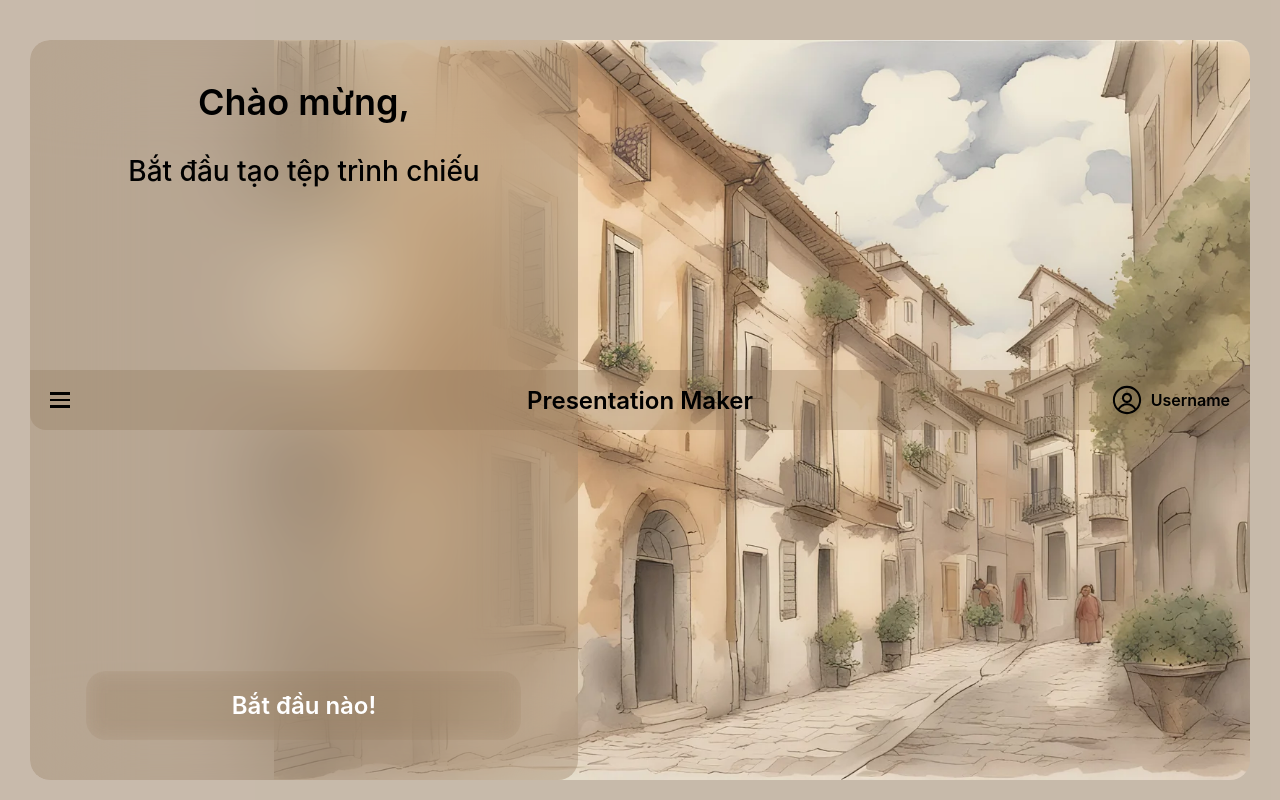
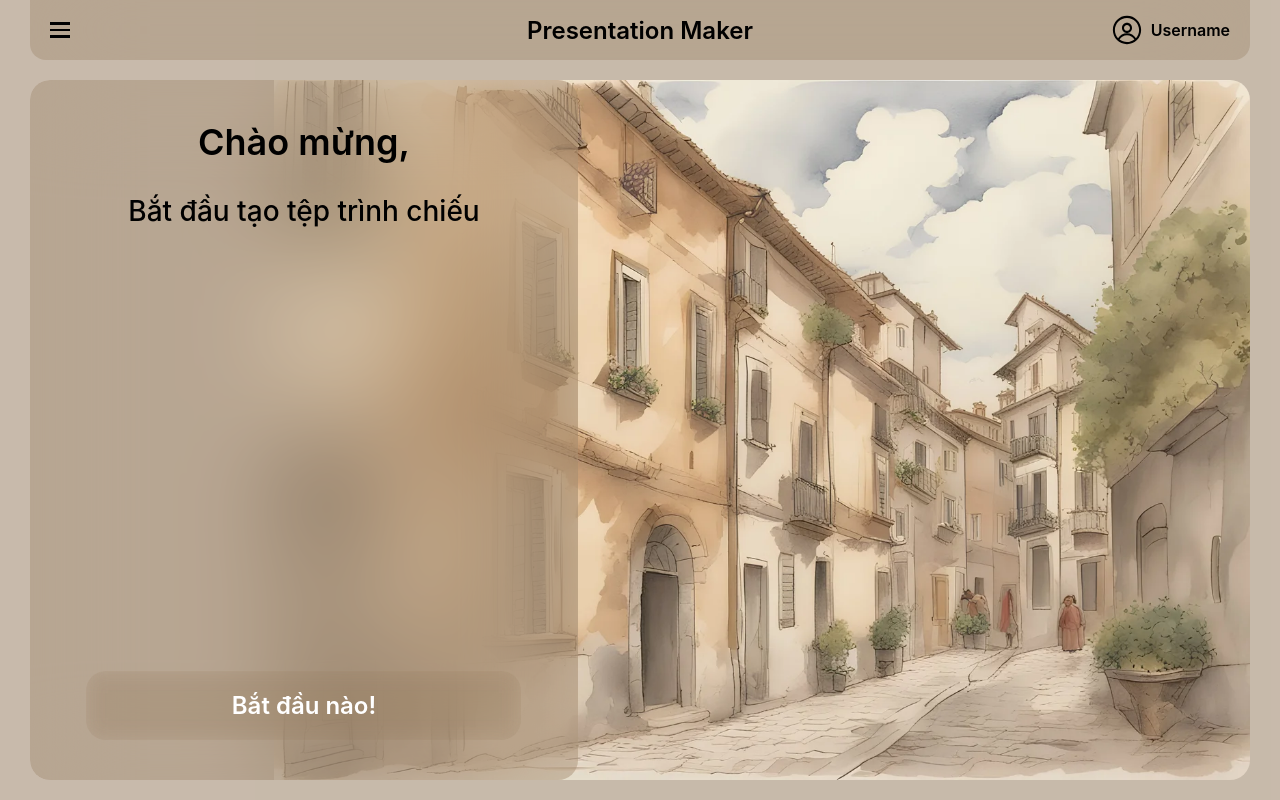
Before and after one commit to darkplayer0211/PresentationMaker, a React (Create React App) app in the folder reactjs/: page / in a window 1280 px wide. Built offline with nearby package versions, Linux system fonts and the light colour scheme.

Commit message:
fix header errors

```diff
--- a/reactjs/src/css/defaultLayout/header/header.css
+++ b/reactjs/src/css/defaultLayout/header/header.css
@@ -3,12 +3,14 @@
     min-height: 60px;
     display: flex;
     background-color: var(--background);
+    backdrop-filter: blur(50px);
     border-bottom-left-radius: 16px;
     border-bottom-right-radius: 16px;
     justify-content: space-between;
     align-items: center;
     position: absolute;
     color: var(--text);
+    top: 0;
     padding: 0 20px;
     z-index: 2;
 }
--- a/reactjs/src/css/pages/home.css
+++ b/reactjs/src/css/pages/home.css
@@ -3,7 +3,7 @@
     width: calc(100% - 60px);
     flex-grow: 1;
     flex-basis: 0;
-    margin: 40px 0 20px 0;
+    margin: 80px 0 20px 0;
     position: relative;
     border-radius: 20px;
     overflow: hidden;
```
